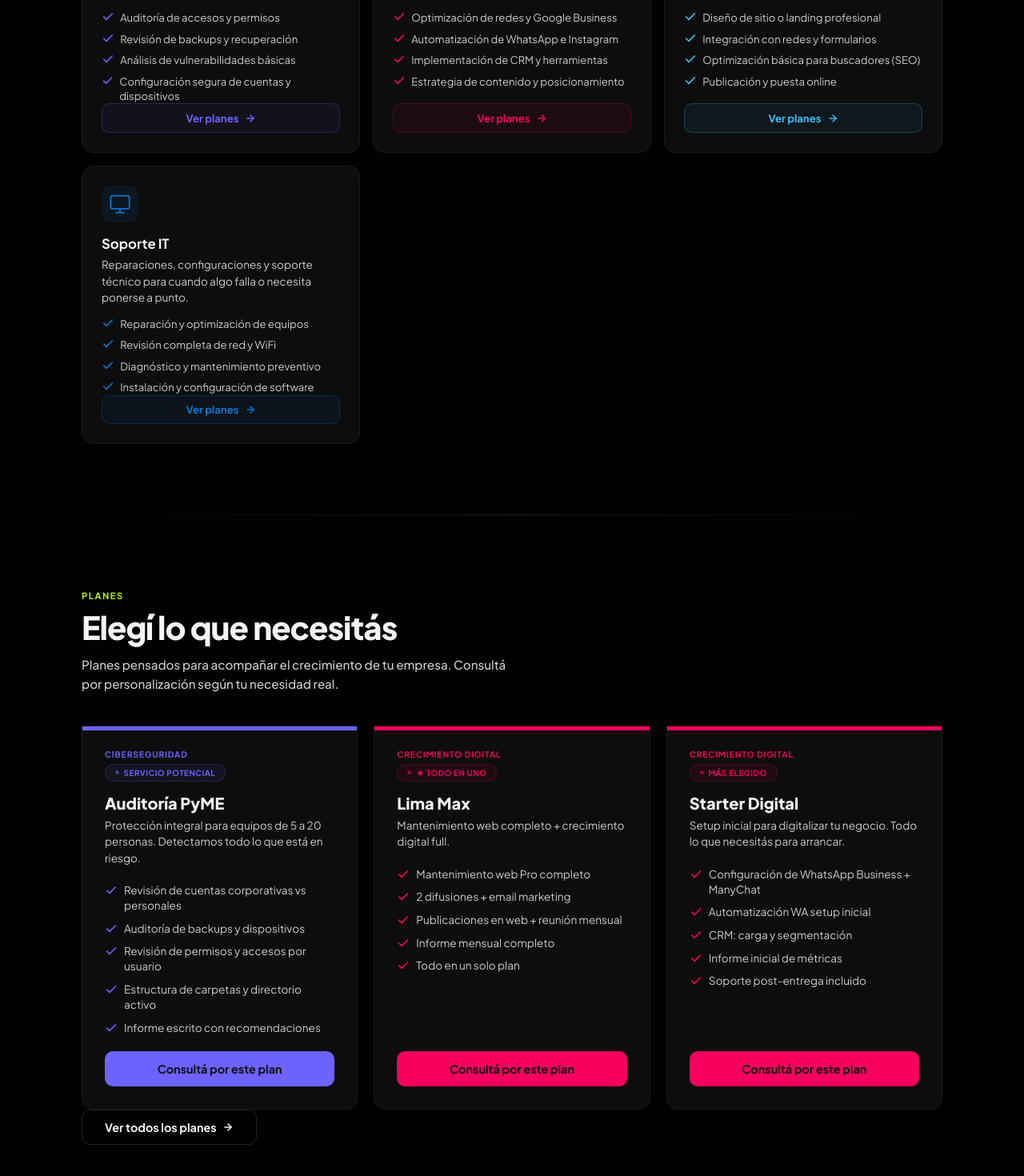
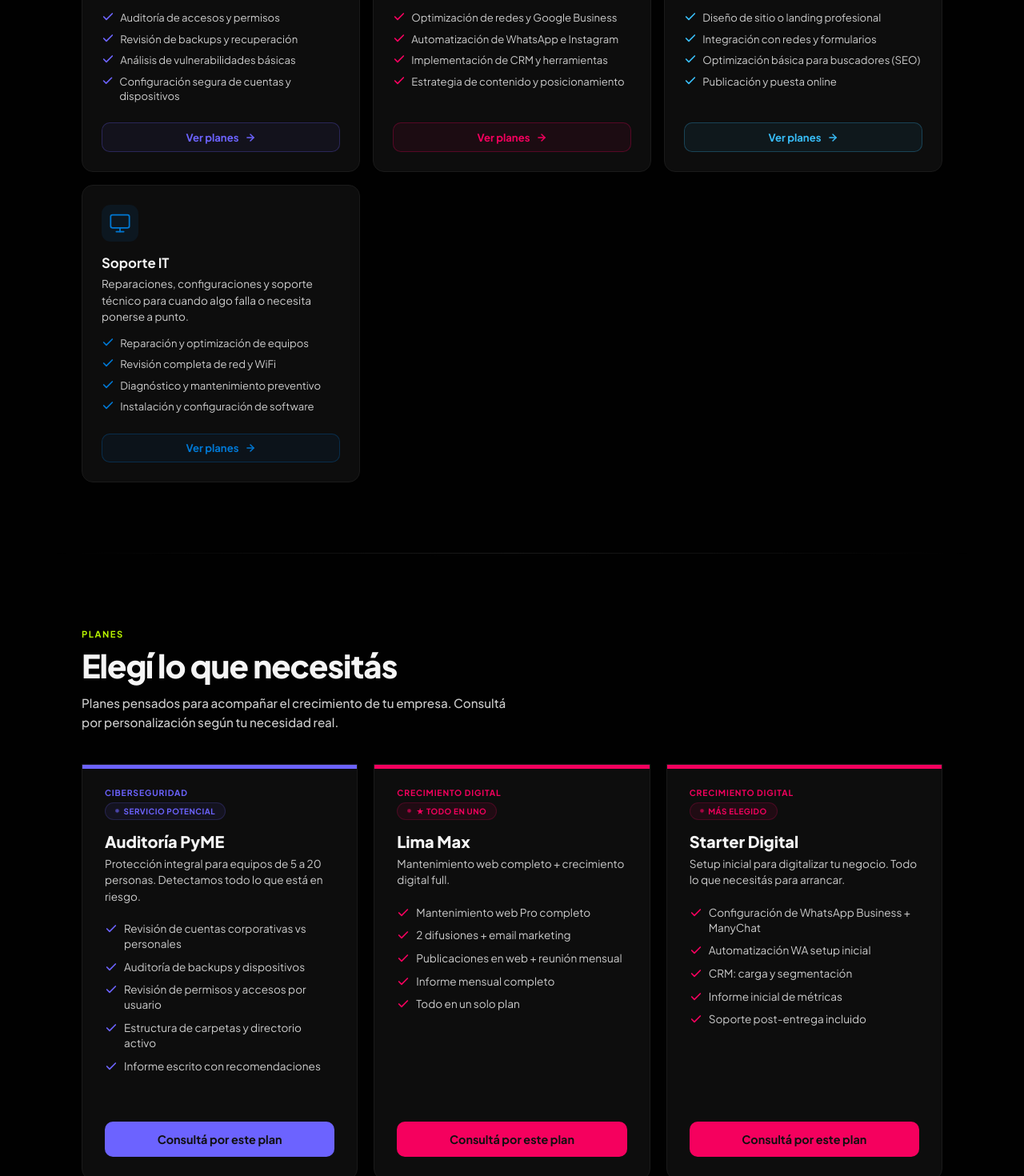
Before and after one commit to limatechnology/lima-landing-1.1, a Next.js app: page / in a window 1280 px wide. Shown: the part 1240-2710 px from the top of the page at 80% size. Built offline with nearby package versions, Linux system fonts and the light colour scheme.

Commit message:
Refactor UI: Fix button hovers, dynamic card glow colors, and add margins

```diff
--- a/app/globals.css
+++ b/app/globals.css
@@ -31,16 +31,16 @@ body{font-family:'Plus Jakarta Sans',-apple-system,sans-serif;background:var(--b
 .sd{font-size:.95rem;color:var(--t2);max-width:550px;line-height:1.6;margin-bottom:2.5rem;font-weight:500}
 .dv{height:1px;background:linear-gradient(to right,transparent,var(--brd),transparent);max-width:1140px;margin:0 auto}
 .sg{display:grid;grid-template-columns:repeat(auto-fit,minmax(260px,1fr));gap:1rem}
-.sc-card{background:var(--card);border:1px solid var(--brd);border-radius:14px;padding:1.5rem;transition:all 0.4s cubic-bezier(0.16, 1, 0.3, 1);position:relative;overflow:hidden;display:flex;flex-direction:column}.sc-card::before{content:'';position:absolute;top:0;left:0;right:0;height:4px;background:var(--acc);opacity:0;transition:opacity .3s}.sc-card:hover::before{opacity:1}.sc-card:hover{border-color:rgba(255,255,255,.08);background:var(--card-h);box-shadow:0 12px 40px rgba(0,0,0,.3);border-radius:0 0 14px 14px}
+.info-card{background:var(--card);border:1px solid var(--brd);border-radius:14px;padding:1.5rem;transition:all 0.4s cubic-bezier(0.16, 1, 0.3, 1);position:relative;overflow:hidden;display:flex;flex-direction:column}.info-card::before{content:'';position:absolute;top:0;left:0;right:0;height:4px;background:var(--acc);opacity:0;transition:opacity .3s}.sc-card:hover::before{opacity:1}.info-card:hover{border-color:rgba(255,255,255,.08);background:var(--card-h);box-shadow:0 12px 40px rgba(0,0,0,.3);border-radius:0 0 14px 14px}
 .si{width:46px;height:46px;border-radius:11px;display:flex;align-items:center;justify-content:center;margin-bottom:1rem}
-.sc-card h3{font-size:1.05rem;font-weight:700;margin-bottom:.4rem}.scd{font-size:.85rem;color:var(--t2);line-height:1.5;margin-bottom:.85rem}
+.info-card h3{font-size:1.05rem;font-weight:700;margin-bottom:.4rem}.scd{font-size:.85rem;color:var(--t2);line-height:1.5;margin-bottom:.85rem}
 .sis{display:flex;flex-direction:column;gap:.5rem;flex:1}.sit{display:flex;align-items:flex-start;gap:.45rem;font-size:.82rem;color:var(--t2);line-height:1.4}
 
 .pg{display:grid;grid-template-columns:repeat(auto-fit,minmax(300px,1fr));gap:1.25rem}
-.pc{background:var(--card);border:1px solid var(--brd);border-radius:0 0 14px 14px;padding:1.75rem;display:flex;flex-direction:column;transition:all 0.4s cubic-bezier(0.16, 1, 0.3, 1);position:relative;overflow:hidden}.pc::before{content:'';position:absolute;top:0;left:0;right:0;height:5px;background:var(--plan-c)}.pc:hover{box-shadow:0 16px 48px rgba(0,0,0,.3);border-color:rgba(255,255,255,.08)}
+.service-card{background:var(--card);border:1px solid var(--brd);border-radius:0 0 14px 14px;padding:1.75rem;display:flex;flex-direction:column;transition:all 0.4s cubic-bezier(0.16, 1, 0.3, 1);position:relative;overflow:hidden}.service-card::before{content:'';position:absolute;top:0;left:0;right:0;height:5px;background:var(--plan-c)}.service-card:hover{box-shadow:0 16px 48px rgba(0,0,0,.3);border-color:rgba(255,255,255,.08)}
 .pc-service{font-size:.65rem;font-weight:700;text-transform:uppercase;letter-spacing:.08em;margin-bottom:.35rem}
 .pc-tag{display:inline-flex;align-items:center;gap:.35rem;padding:.25rem .75rem;border-radius:999px;font-size:.62rem;font-weight:700;text-transform:uppercase;letter-spacing:.05em;margin-bottom:.85rem;width:fit-content}.pc-tag-dot{display:block;width:5px;height:5px;border-radius:50%;animation:bl 2s ease infinite}
-.pc h3{font-size:1.25rem;font-weight:800;margin-bottom:.4rem}.pc-desc{font-size:.85rem;color:var(--t2);line-height:1.5;margin-bottom:1.25rem}
+.service-card h3{font-size:1.25rem;font-weight:800;margin-bottom:.4rem}.pc-desc{font-size:.85rem;color:var(--t2);line-height:1.5;margin-bottom:1.25rem}
 .pc-feats{display:flex;flex-direction:column;gap:.6rem;flex:1;margin-bottom:1.25rem}.pc-feat{display:flex;align-items:flex-start;gap:.5rem;font-size:.85rem;color:var(--t2);line-height:1.4}.pc-feat svg{flex-shrink:0;margin-top:2px}
 
 
@@ -128,6 +128,8 @@ body{font-family:'Plus Jakarta Sans',-apple-system,sans-serif;background:var(--b
 }
 .btn:hover {
   filter: brightness(1.15);
+  box-shadow: 0 6px 20px rgba(0,0,0,0.5);
+  transform: translateY(-1px);
 }
 
 .btn-primary {
@@ -136,7 +138,7 @@ body{font-family:'Plus Jakarta Sans',-apple-system,sans-serif;background:var(--b
 }
 .btn-primary:hover {
   background: #a6dd00;
-  box-shadow: 0 0 20px rgba(184,245,0,0.3);
+
 }
 
 .btn-secondary {
@@ -147,7 +149,7 @@ body{font-family:'Plus Jakarta Sans',-apple-system,sans-serif;background:var(--b
 .btn-secondary:hover {
   border-color: var(--lima);
   color: var(--lima);
-  box-shadow: 0 0 15px rgba(184,245,0,0.1);
+
 }
 
 .btn-outline {
@@ -206,8 +208,12 @@ body{font-family:'Plus Jakarta Sans',-apple-system,sans-serif;background:var(--b
 }
 
 /* Adjust card hovers to have glow instead of lift */
-.sc-card:hover { border-color: rgba(184,245,0,0.4); background: var(--card-h); box-shadow: 0 0 24px rgba(184,245,0,0.1); }
-.pc:hover { border-color: rgba(184,245,0,0.4); box-shadow: 0 0 30px rgba(184,245,0,0.15); }
-.allp-card:hover { border-color: rgba(184,245,0,0.4); box-shadow: 0 0 24px rgba(184,245,0,0.1); }
-.cc:hover { border-color: rgba(184,245,0,0.4); color: var(--t1); box-shadow: 0 0 15px rgba(184,245,0,0.1); }
-.about-box:hover { border-color: rgba(184,245,0,0.4); box-shadow: 0 0 15px rgba(184,245,0,0.1); }
+
+
+
+.cc:hover { border-color: rgba(184,245,0,0.4); color: var(--t1);  }
+.about-box:hover { border-color: rgba(184,245,0,0.4);  }
+
+.info-card:hover { border-color: color-mix(in srgb, var(--acc) 50%, transparent); background: var(--card-h); box-shadow: 0 0 25px color-mix(in srgb, var(--acc) 15%, transparent); }
+.service-card:hover { border-color: color-mix(in srgb, var(--plan-c) 50%, transparent); box-shadow: 0 0 35px color-mix(in srgb, var(--plan-c) 15%, transparent); }
+.allp-card:hover { border-color: color-mix(in srgb, var(--ac) 50%, transparent); box-shadow: 0 0 25px color-mix(in srgb, var(--ac) 15%, transparent); }
--- a/app/page.js
+++ b/app/page.js
@@ -300,23 +300,23 @@ const allPlans = [
 // ─── Components ────────────────────────────────────────────────────────────
 function ServiceCard({ s, onViewPlans }) {
   return (
-    <div className="sc-card" style={{ "--acc": s.color }}>
+    <div className="info-card" style={{ "--acc": s.color }}>
       <div className="si" style={{ background: `${s.color}18`, color: s.color }}>{s.icon}</div>
       <h3>{s.title}</h3><p className="scd">{s.desc}</p>
       <div className="sis">{s.items.map((it, i) => <div key={i} className="sit">{I.check(s.color)}<span>{it}</span></div>)}</div>
-      <button className="btn btn-outline" style={{ color: s.color, borderColor: `${s.color}44`, background: `${s.color}10` }} onClick={onViewPlans}>Ver planes {I.arrow(s.color)}</button>
+      <button className="btn btn-outline" style={{ color: s.color, borderColor: `${s.color}44`, background: `${s.color}10`, marginTop: "1.5rem" }} onClick={onViewPlans}>Ver planes {I.arrow(s.color)}</button>
     </div>
   );
 }
 
 function PlanCard({ p }) {
   return (
-    <div className="pc" style={{ "--plan-c": p.color }}>
+    <div className="service-card" style={{ "--plan-c": p.color }}>
       <div className="pc-service" style={{ color: p.color }}>{p.service}</div>
       <div className="pc-tag" style={{ background: `${p.color}15`, border: `1px solid ${p.color}30`, color: p.color }}><span className="pc-tag-dot" style={{ background: p.color }} />{p.tag}</div>
       <h3>{p.name}</h3><p className="pc-desc">{p.desc}</p>
       <div className="pc-feats">{p.features.map((f, j) => <div key={j} className="pc-feat">{I.check(p.color)}<span>{f}</span></div>)}</div>
-      <a href={waplan(p.name)} target="_blank" rel="noopener noreferrer" className="btn btn-primary" style={{ width: "100%", marginTop: "auto", background: p.color }}>Consultá por este plan</a>
+      <a href={waplan(p.name)} target="_blank" rel="noopener noreferrer" className="btn btn-primary" style={{ width: "100%", marginTop: "2.5rem", background: p.color }}>Consultá por este plan</a>
     </div>
   );
 }
@@ -344,7 +344,7 @@ function AllPlansPage({ onBack }) {
                 {p.tag && <div className="allp-card-tag" style={{ background: `${sec.color}15`, color: sec.color }}>{p.tag}</div>}
                 <p>{p.desc}</p>
                 <div className="allp-feats">{p.features.map((f, fi) => <div key={fi} className="allp-feat">{I.check(sec.color)}<span>{f}</span></div>)}</div>
-                <a href={waplan(p.name)} target="_blank" rel="noopener noreferrer" className="btn btn-outline" style={{ width: "100%", marginTop: "auto", color: sec.color, borderColor: `${sec.color}44`, background: `${sec.color}10` }}>Consultar</a>
+                <a href={waplan(p.name)} target="_blank" rel="noopener noreferrer" className="btn btn-outline" style={{ width: "100%", marginTop: "2.5rem", color: sec.color, borderColor: `${sec.color}44`, background: `${sec.color}10` }}>Consultar</a>
               </div>
             ))}
           </div>
@@ -448,7 +448,7 @@ export default function LimaTechnology() {
         <h2 className="stt">Elegí lo que necesitás</h2>
         <p className="sd">Planes pensados para acompañar el crecimiento de tu empresa. Consultá por personalización según tu necesidad real.</p>
         <div className="pg">{featuredPlans.map((p, i) => <PlanCard key={i} p={p} />)}</div>
-        <button className="btn btn-secondary" onClick={goToAllPlans} aria-label="Ver todos los planes disponibles">Ver todos los planes {I.arrow()}</button>
+        <button className="btn btn-secondary" style={{ marginTop: "2.5rem" }} onClick={goToAllPlans} aria-label="Ver todos los planes disponibles">Ver todos los planes {I.arrow()}</button>
       </section>
       <div className="dv" />
 
```
